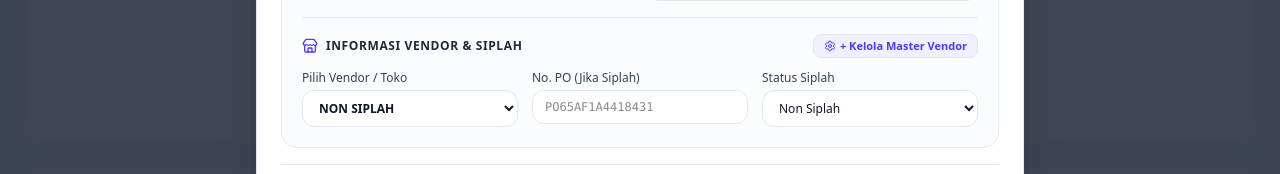
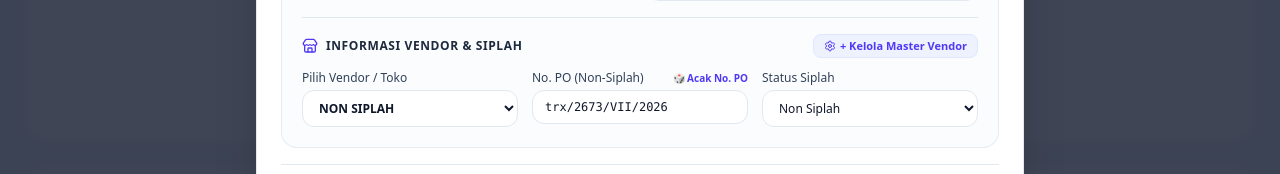
Before and after one commit to tisnamulyana2703/STANDING-INSTRUCTION, a React (Vite) app: page / in a window 1280 px wide. Both pictures are taken after a click on the button "Tambah Transaksi". Shown: the part 589-763 px from the top of the page. Built offline with nearby package versions, Linux system fonts and the light colour scheme.

Commit message:
feat: add automatic PO number generation for non-Siplah
Implement helper function to generate formatted transaction PO numbers based on date and month, and integrate into the transaction modal logic.

```diff
--- a/src/components/AddEditTransactionModal.tsx
+++ b/src/components/AddEditTransactionModal.tsx
@@ -21,6 +21,53 @@ const INDONESIAN_MONTHS = [
   'Januari', 'Februari', 'Maret', 'April', 'Mei', 'Juni',
   'Juli', 'Agustus', 'September', 'Oktober', 'November', 'Desember'
 ];
+
+const ROMAN_MONTHS_MAP: Record<string, string> = {
+  Januari: 'I',
+  Februari: 'II',
+  Maret: 'III',
+  April: 'IV',
+  Mei: 'V',
+  Juni: 'VI',
+  Juli: 'VII',
+  Agustus: 'VIII',
+  September: 'IX',
+  Oktober: 'X',
+  November: 'XI',
+  Desember: 'XII',
+};
+
+const ROMAN_MONTHS_ARRAY = ['I', 'II', 'III', 'IV', 'V', 'VI', 'VII', 'VIII', 'IX', 'X', 'XI', 'XII'];
+
+export function generateNonSiplahNoPo(
+  monthName?: string,
+  yearStr?: string,
+  isoDate?: string,
+  existingXxxx?: string
+): string {
+  const random4 = existingXxxx || String(Math.floor(1000 + Math.random() * 9000));
+
+  let roman = 'I';
+  if (monthName && ROMAN_MONTHS_MAP[monthName]) {
+    roman = ROMAN_MONTHS_MAP[monthName];
+  } else if (isoDate) {
+    const parts = isoDate.split('-');
+    if (parts.length === 3) {
+      const idx = Math.max(0, Math.min(11, parseInt(parts[1], 10) - 1));
+      roman = ROMAN_MONTHS_ARRAY[idx] || 'I';
+    }
+  }
+
+  let year = yearStr;
+  if (!year && isoDate) {
+    year = isoDate.split('-')[0];
+  }
+  if (!year) {
+    year = `${new Date().getFullYear()}`;
+  }
+
+  return `trx/${random4}/${roman}/${year}`;
+}
 
 const JENIS_TRANSAKSI_OPTIONS = [
   'Pembayaran Honor',
@@ -132,6 +179,12 @@ export function AddEditTransactionModal({
         (initialData?.jenisTransaksi || '').toUpperCase().includes('PEMASUKAN') ||
         initialData?.siplah === 'BOS SALUR';
 
+      const currentSiplah = initialData?.siplah || 'Non Siplah';
+      let autoNoPo = initialData?.noPo || '';
+      if (currentSiplah === 'Non Siplah' && (!autoNoPo || autoNoPo.trim() === '')) {
+        autoNoPo = generateNonSiplahNoPo(month, year, iso);
+      }
+
       setFormData({
         ...initialData,
         id: initialData.id,
@@ -139,6 +192,7 @@ export function AddEditTransactionModal({
         tahun: initialData?.tahun || year,
         bulan: initialData?.bulan || month,
         vendor: initialData?.vendor || 'NON SIPLAH',
+        noPo: autoNoPo,
       });
     } else {
       const todayIso = new Date().toISOString().split('T')[0];
@@ -147,6 +201,7 @@ export function AddEditTransactionModal({
       const { year, month } = extractYearMonthFromIso(todayIso);
 
       const defaultVendor = vendors.find((v) => v.nama === 'NON SIPLAH') || vendors[0];
+      const defaultNoPo = generateNonSiplahNoPo(month, year, todayIso);
 
       setFormData({
         no: nextNo,
@@ -161,7 +216,7 @@ export function AddEditTransactionModal({
         ppn: '-',
         netto: 0,
         siplah: 'Non Siplah',
-        noPo: '',
+        noPo: defaultNoPo,
         keterangan: '',
         vendor: defaultVendor ? defaultVendor.nama : 'NON SIPLAH',
         vendorAddress: defaultVendor ? defaultVendor.alamat : '-',
@@ -184,27 +239,51 @@ export function AddEditTransactionModal({
     const formattedDmy = isoToDmy(newIso);
     const { year, month } = extractYearMonthFromIso(newIso);
 
-    setFormData((prev) => ({
+    setFormData((prev) => {
+      let updatedNoPo = prev.noPo || '';
+      if (prev.siplah === 'Non Siplah') {
+        const match = updatedNoPo.match(/^trx\/(\d{4})\//);
+        const existingXxxx = match ? match[1] : undefined;
+        updatedNoPo = generateNonSiplahNoPo(month, year, newIso, existingXxxx);
+      }
+      return {
         ...prev,
         tanggal: formattedDmy,
         tahun: year,
         bulan: month,
-    }));
+        noPo: updatedNoPo,
+      };
+    });
   };
 
   const handleVendorSelect = (e: React.ChangeEvent<HTMLSelectElement>) => {
     const selectedVendorName = e.target.value;
     const foundVendor = vendors.find((v) => v.nama === selectedVendorName);
+    const isSiplahVendor = selectedVendorName.toLowerCase().includes('siplah');
 
-    setFormData((prev) => ({
+    setFormData((prev) => {
+      const newSiplah = isSiplahVendor ? 'Siplah' : prev.siplah;
+      let updatedNoPo = prev.noPo || '';
+      if (newSiplah === 'Non Siplah') {
+        if (!updatedNoPo || !updatedNoPo.startsWith('trx/')) {
+          updatedNoPo = generateNonSiplahNoPo(prev.bulan, prev.tahun, dateIso);
+        }
+      } else if (newSiplah === 'Siplah') {
+        if (updatedNoPo.startsWith('trx/')) {
+          updatedNoPo = '';
+        }
+      }
+
+      return {
         ...prev,
         vendor: selectedVendorName,
         vendorAddress: foundVendor?.alamat || prev.vendorAddress || '-',
         vendorHp: foundVendor?.hp || prev.vendorHp || '-',
         vendorNpwp: foundVendor?.npwp || prev.vendorNpwp || '-',
-      // Auto toggle Siplah status if Siplah is in vendor name or selected
-      siplah: selectedVendorName.toLowerCase().includes('siplah') ? 'Siplah' : prev.siplah,
-    }));
+        siplah: newSiplah,
+        noPo: updatedNoPo,
+      };
+    });
   };
 
   const handleSubmit = (e: React.FormEvent) => {
@@ -658,15 +737,28 @@ export function AddEditTransactionModal({
 
                 {/* 2. NO PO */}
                 <div>
-                  <label className="block font-medium text-slate-700 dark:text-slate-300 mb-1">
-                    No. PO (Jika Siplah)
+                  <label className="block font-medium text-slate-700 dark:text-slate-300 mb-1 flex items-center justify-between">
+                    <span>No. PO {formData.siplah === 'Non Siplah' ? '(Non-Siplah)' : '(Siplah)'}</span>
+                    {formData.siplah === 'Non Siplah' && (
+                      <button
+                        type="button"
+                        onClick={() => {
+                          const freshNoPo = generateNonSiplahNoPo(formData.bulan, formData.tahun, dateIso);
+                          setFormData((prev) => ({ ...prev, noPo: freshNoPo }));
+                        }}
+                        className="text-[10px] text-indigo-600 dark:text-indigo-400 font-bold hover:underline flex items-center gap-1 cursor-pointer"
+                        title="Acak Ulang No. PO Non Siplah"
+                      >
+                        <span>🎲 Acak No. PO</span>
+                      </button>
+                    )}
                   </label>
                   <input
                     type="text"
                     value={formData.noPo || ''}
                     onChange={(e) => setFormData({ ...formData, noPo: e.target.value })}
                     className="w-full px-3 py-2 border border-slate-200 dark:border-slate-700 rounded-xl bg-white dark:bg-slate-800 text-slate-900 dark:text-white font-mono focus:outline-none focus:ring-2 focus:ring-indigo-500"
-                    placeholder="PO65AF1A4418431"
+                    placeholder={formData.siplah === 'Non Siplah' ? 'trx/xxxx/I/2026' : 'PO65AF1A4418431'}
                   />
                 </div>
 
@@ -677,7 +769,26 @@ export function AddEditTransactionModal({
                   </label>
                   <select
                     value={formData.siplah || 'Non Siplah'}
-                    onChange={(e) => setFormData({ ...formData, siplah: e.target.value })}
+                    onChange={(e) => {
+                      const newSiplah = e.target.value;
+                      setFormData((prev) => {
+                        let updatedNoPo = prev.noPo || '';
+                        if (newSiplah === 'Non Siplah') {
+                          if (!updatedNoPo || !updatedNoPo.startsWith('trx/')) {
+                            updatedNoPo = generateNonSiplahNoPo(prev.bulan, prev.tahun, dateIso);
+                          }
+                        } else if (newSiplah === 'Siplah') {
+                          if (updatedNoPo.startsWith('trx/')) {
+                            updatedNoPo = '';
+                          }
+                        }
+                        return {
+                          ...prev,
+                          siplah: newSiplah,
+                          noPo: updatedNoPo,
+                        };
+                      });
+                    }}
                     className="w-full px-3 py-2 border border-slate-200 dark:border-slate-700 rounded-xl bg-white dark:bg-slate-800 text-slate-900 dark:text-white focus:outline-none focus:ring-2 focus:ring-indigo-500 cursor-pointer font-medium"
                   >
                     <option value="Non Siplah">Non Siplah</option>
```
Lines whose indentation alone changed are shown as unchanged.
